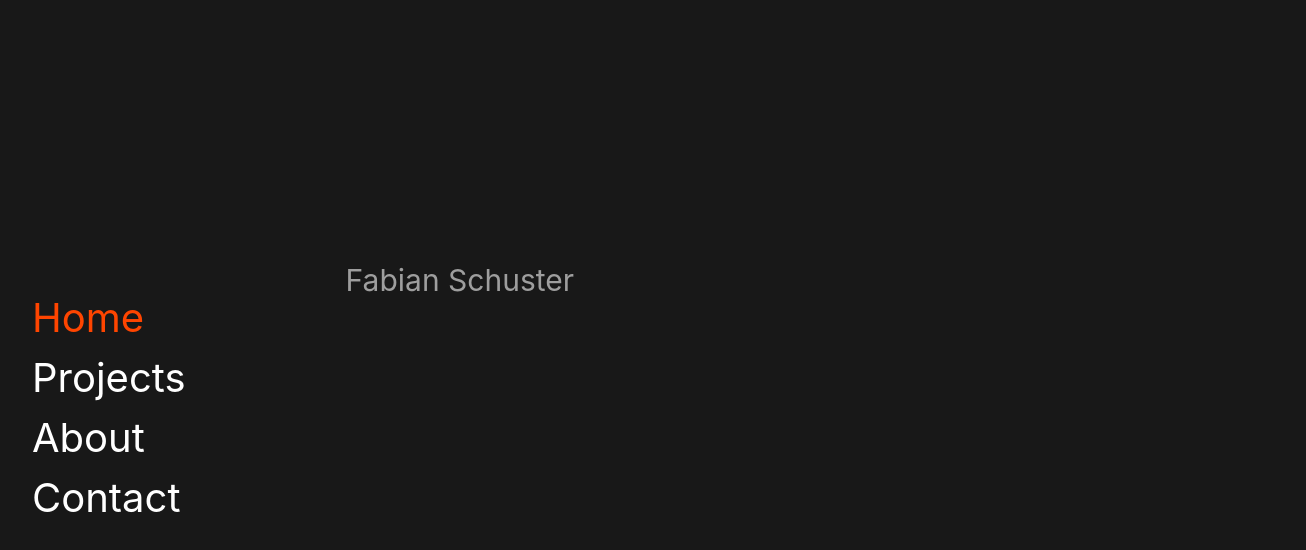
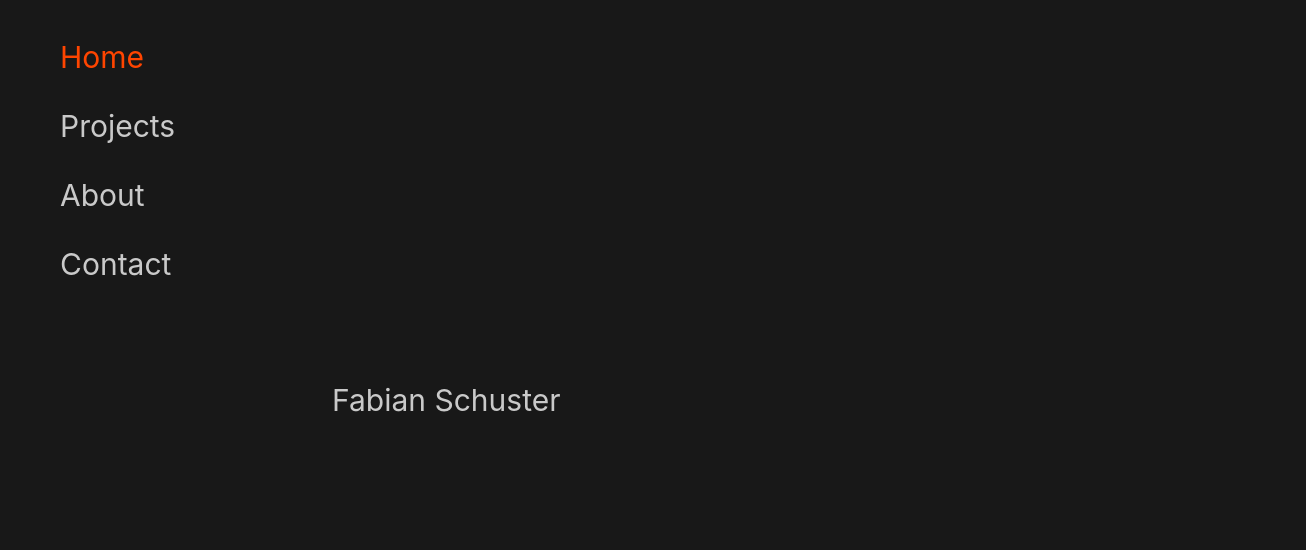
Before and after one commit to Schrankian/personalWebsiteVue, a Vue app: page / in a window 1280 px wide. Shown: the top 550 px of the page, 1306 px wide, since content can reach past the window. Built offline with nearby package versions, Linux system fonts and the light colour scheme.

Commit message:
custom scrollbar and navbar fix

```diff
--- a/src/App.vue
+++ b/src/App.vue
@@ -3,16 +3,13 @@ import { RouterLink, RouterView } from 'vue-router'
 </script>
 
 <template>
-  <header>
-    <nav>
-      <RouterLink to="/">Home</RouterLink>
-      <RouterLink to="/projects">Projects</RouterLink>
-      <RouterLink to="/about">About</RouterLink>
-      <RouterLink to="/contact">Contact</RouterLink>
-    </nav>
-
-  </header>
-  <div class="capture">
+  <div class="sidebar">
+    <RouterLink to="/">Home</RouterLink>
+    <RouterLink to="/projects">Projects</RouterLink>
+    <RouterLink to="/about">About</RouterLink>
+    <RouterLink to="/contact">Contact</RouterLink>
+  </div>
+  <div class="maindisplay">
     <RouterView />
   </div>
 </template>
@@ -20,57 +17,49 @@ import { RouterLink, RouterView } from 'vue-router'
 <style>
 @import '@/assets/base.css';
 
-#app {
-  max-width: 1280px;
-  margin: 0 auto;
-  padding: 2rem;
-
-  font-weight: normal;
+.maindisplay{
+ height: 100%;
+ width: 100%;
+ padding-left: 300px;
 }
 
-.capture {
-  width: 60rem;
+.sidebar {
+  height: 100%;
+    width: 300px;
+    position: fixed;
+    z-index: 1;
+    top: 0;
+    left: 0;
+    background-color: var(--color-background);
+    overflow-x: hidden;
+    padding-top: 20px;
 }
 
-header {
-  line-height: 1.5;
-  max-height: 100vh;
-}
-
-a,
-.green {
-  text-decoration: none;
-  color: white;
-  transition: 0.4s;
+.sidebar a {
+    padding: 13px 8px 8px 60px;
+    text-decoration: none;
+    font-size: 30px;
+    color: var(--color-text);
+    display: block;
+    transition: 0.3s;
 }
 
 @media (hover: hover) {
   a:hover {
-    background-image: var(--color-gradient);
+    color: orangered;
   }
 }
 
-nav {
-  width: 5%;
-  font-size: 12px;
-  text-align: center;
-  margin-top: 2rem;
-}
-
-nav a.router-link-exact-active {
+.sidebar a.router-link-exact-active {
   color: orangered;
 }
 
-nav a.router-link-exact-active:hover {
-  background-color: transparent;
-}
 
-nav a {
-  font-size: 2.5rem;
-  display: flex;
-  padding-left: 1rem;
-  padding-right: 10rem;
-}
+
+
+
+
+
 
 @media (min-width: 1024px) {
   body {
@@ -89,12 +78,6 @@ nav a {
     place-items: center;
   }
 
-  header .wrapper {
-    display: flex;
-    place-items: flex-start;
-    flex-wrap: wrap;
-  }
-
   nav {
     text-align: left;
     margin-left: -1rem;
--- a/src/assets/base.css
+++ b/src/assets/base.css
@@ -1,35 +1,14 @@
-/* color palette from <https://github.com/vuejs/theme> */
-:root {
-
-  --vt-c-black: #181818;
-  --vt-c-black-soft: #222222;
-  --vt-c-black-mute: #282828;
-
-  --vt-c-indigo: #2c3e50;
-
-  --vt-c-divider-dark-1: rgba(84, 84, 84, 0.65);
-  --vt-c-divider-dark-2: rgba(84, 84, 84, 0.48);
-
-  --vt-c-text-dark-1: var(--vt-c-white);
-  --vt-c-text-dark-2: rgba(235, 235, 235, 0.64);
-}
-
 /* semantic color variables for this project */
 :root {
-  --color-background: var(--vt-c-black);
-    --color-background-soft: var(--vt-c-black-soft);
-    --color-background-mute: var(--vt-c-black-mute);
+  --color-background: #181818;
+    --color-background-soft: #222222;
+    --color-background-mute: #282828;
 
-    --color-border: var(--vt-c-divider-dark-2);
-    --color-border-hover: var(--vt-c-divider-dark-1);
+    --color-border: rgba(84, 84, 84, 0.48);
+    --color-border-hover: rgba(84, 84, 84, 0.65);
 
-    --color-heading: var(--vt-c-text-dark-1);
-    --color-text: var(--vt-c-text-dark-2);
-
-  --section-gap: 560px;
-
-  --color-gradient: linear-gradient(45deg, rgba(131, 58, 180, 1) 0%,
-      rgba(253, 29, 29, 1) 50%, rgba(252, 176, 69, 1) 100%);
+    --color-heading: rgba(235, 235, 235, 0.932);
+    --color-text: rgba(235, 235, 235, 0.842);
 }
 
 *,
@@ -54,3 +33,25 @@ body {
   -webkit-font-smoothing: antialiased;
   -moz-osx-font-smoothing: grayscale;
 }
+
+::-webkit-scrollbar {
+  width: 10px;
+
+}
+
+/* Track */
+::-webkit-scrollbar-track {
+  background: white;
+  border-radius: 4px;
+}
+
+/* Handle */
+::-webkit-scrollbar-thumb {
+  background: #888;
+  border-radius: 4px;
+}
+
+/* Handle on hover */
+::-webkit-scrollbar-thumb:hover {
+  background: #555;
+}
```
